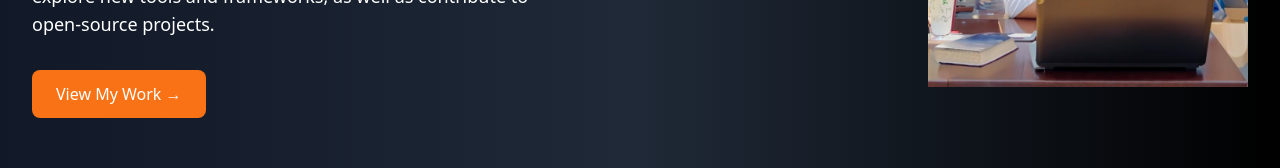
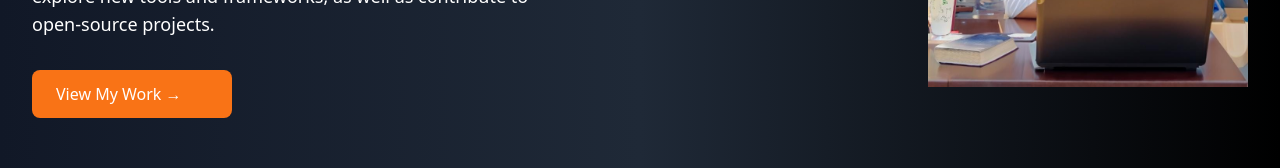
Before and after one commit to engabdullah-2024/PORTFOLIO, a React (Vite) app: page /about in a window 1280 px wide. Shown: the part 560-728 px from the top of the page. Built offline with nearby package versions, Linux system fonts and the light colour scheme.

Commit message:
Updated for About Page

```diff
--- a/src/pages/About.jsx
+++ b/src/pages/About.jsx
@@ -3,6 +3,7 @@ import React from 'react';
 import Header from '../components/Header';
 import Footer from '../components/Footer';
 import iltire from '../images/iltire.jpg';
+import { Link } from 'react-router-dom';
 
 
 const About = () => {
@@ -28,9 +29,10 @@ const About = () => {
           <p className="text-lg max-w-lg mb-8">
             I believe in continuous learning and staying updated with the latest trends in technology. In my spare time, I love to explore new tools and frameworks, as well as contribute to open-source projects.
           </p>
-          <button className="bg-orange-500 text-white px-6 py-3 rounded-lg hover:bg-orange-600 transition-all duration-300">
-            View My Work →
-          </button>
+
+
+          <Link to="/">  <h1 className='bg-orange-500 text-white px-6 py-3 rounded-lg w-[200px] hover:bg-orange-600 transition-all duration-300'> View My Work →</h1></Link>
+
         </div>
 
         {/* Right Section (Image/Illustration) */}
```
